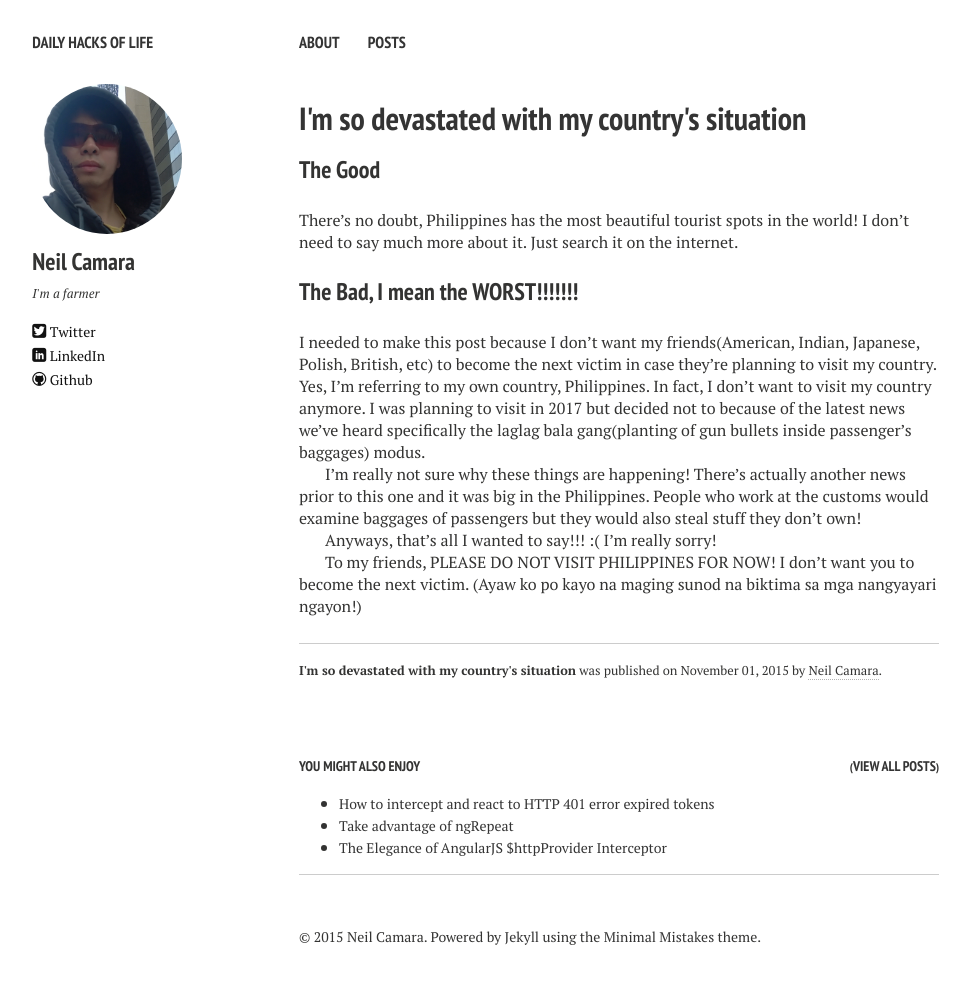
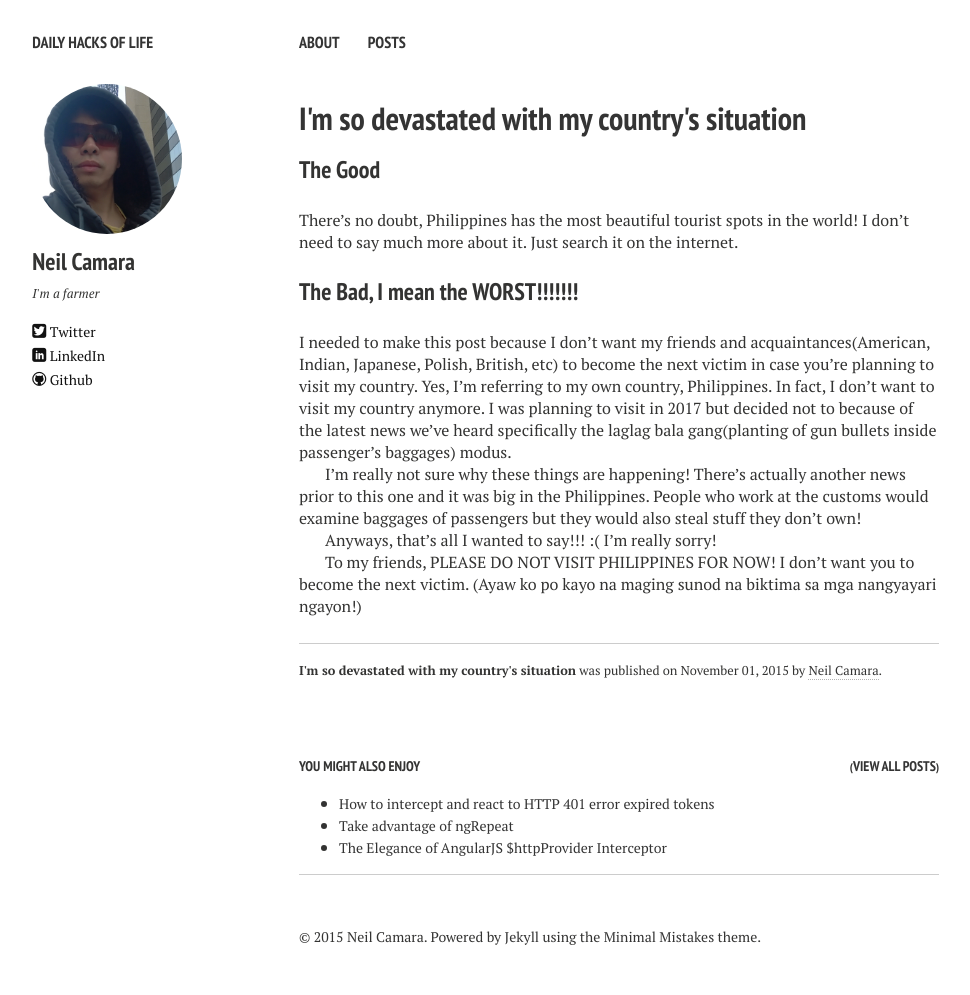
Before and after one commit to c0debreaker/c0debreaker.github.io, a Jekyll site: the page built from _posts/2015-11-01-mycountry-is-a-mess.md, in a window 1280 px wide. Shown: the whole page, without its empty margins (21-991 px from the left). Built offline with Jekyll 4.4.1, drawn with Linux system fonts in a browser that asks for light colours; nearby versions of some CDN libraries.

Commit message:
sentence corrections

```diff
--- a/_posts/2015-11-01-mycountry-is-a-mess.md
+++ b/_posts/2015-11-01-mycountry-is-a-mess.md
@@ -12,7 +12,7 @@ There's no doubt, Philippines has the most beautiful tourist spots in the world!
 
 ### The Bad, I mean the WORST!!!!!!!
 
-I needed to make this post because I don't want my friends(American, Indian, Japanese, Polish, British, etc) to become the next victim in case they're planning to visit my country. Yes, I'm referring to my own country, Philippines. In fact, I don't want to visit my country anymore. I was planning to visit in 2017 but decided not to because of the latest news we've heard specifically the laglag bala gang(planting of gun bullets inside passenger's baggages) modus.
+I needed to make this post because I don't want my friends and acquaintances(American, Indian, Japanese, Polish, British, etc) to become the next victim in case you're planning to visit my country. Yes, I'm referring to my own country, Philippines. In fact, I don't want to visit my country anymore. I was planning to visit in 2017 but decided not to because of the latest news we've heard specifically the laglag bala gang(planting of gun bullets inside passenger's baggages) modus.
 
 I'm really not sure why these things are happening! There's actually another news prior to this one and it was big in the Philippines. People who work at the customs would examine baggages of passengers but they would also steal stuff they don't own!
 
```
